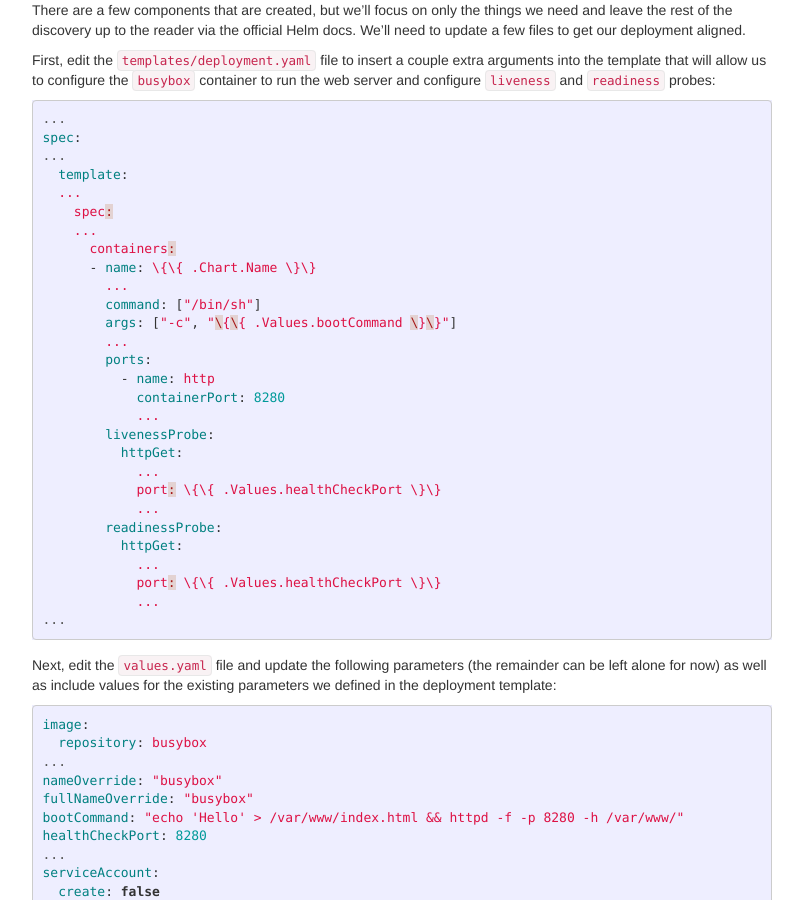
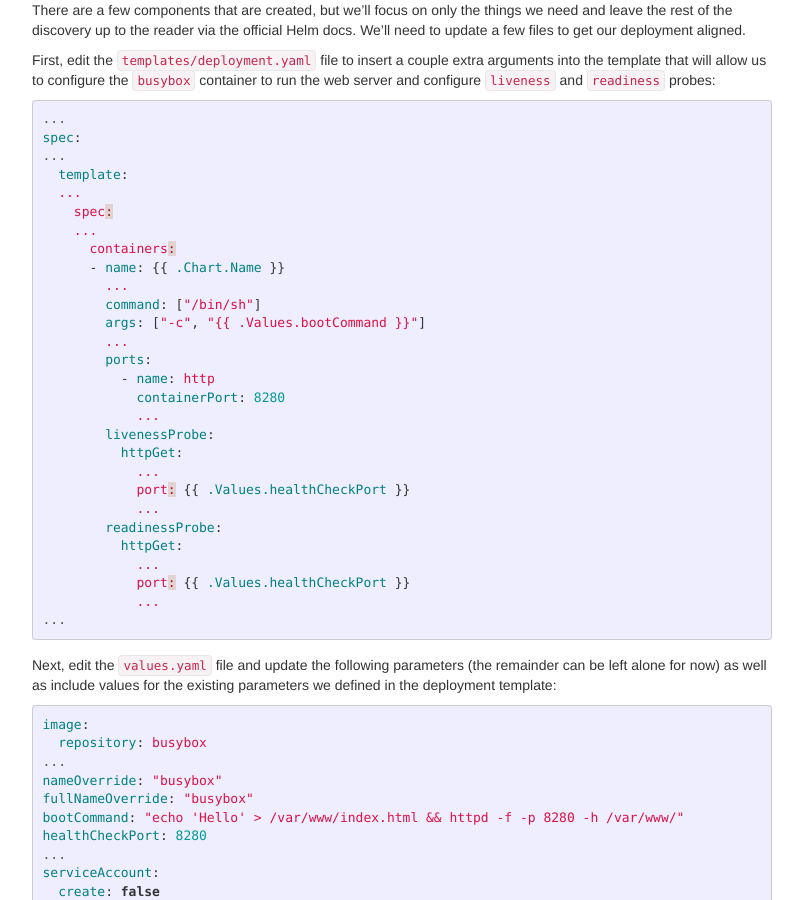
Before and after one commit to jekhokie/jekhokie.github.io, a Jekyll site: the page built from _posts/2020-04-22-small-web-server-to-k8s.markdown, in a window 1280 px wide and 900 px high, scrolled down 2141 px. Shown: the whole window, without its empty margins (238-1041 px from the left). Built offline with Jekyll 4.4.1, drawn with Linux system fonts in a browser that asks for light colours; some of the changed lines change nothing that is shown.

Commit message:
Fix Curly Brace Escape
Remove interpolation of the curly braces in the Helm template.

````diff
--- a/_posts/2020-04-22-small-web-server-to-k8s.markdown
+++ b/_posts/2020-04-22-small-web-server-to-k8s.markdown
@@ -121,6 +121,7 @@ up to the reader via the official Helm docs. We'll need to update a few files to
 First, edit the `templates/deployment.yaml` file to insert a couple extra arguments into the template that will allow us to
 configure the `busybox` container to run the web server and configure `liveness` and `readiness` probes:
 
+<!-- {% raw %} -->
 ```yaml
 ...
 spec:
@@ -130,10 +131,10 @@ spec:
     spec:
     ...
       containers:
-      - name: \{\{ .Chart.Name \}\}
+      - name: {{ .Chart.Name }}
         ...
         command: ["/bin/sh"]
-        args: ["-c", "\{\{ .Values.bootCommand \}\}"]
+        args: ["-c", "{{ .Values.bootCommand }}"]
         ...
         ports:
           - name: http
@@ -142,15 +143,16 @@ spec:
         livenessProbe:
           httpGet:
             ...
-            port: \{\{ .Values.healthCheckPort \}\}
+            port: {{ .Values.healthCheckPort }}
             ...
         readinessProbe:
           httpGet:
             ...
-            port: \{\{ .Values.healthCheckPort \}\}
+            port: {{ .Values.healthCheckPort }}
             ...
 ...
 ```
+<!-- {% endraw %} -->
 
 Next, edit the `values.yaml` file and update the following parameters (the remainder can be left alone for now) as well as
 include values for the existing parameters we defined in the deployment template:
````
